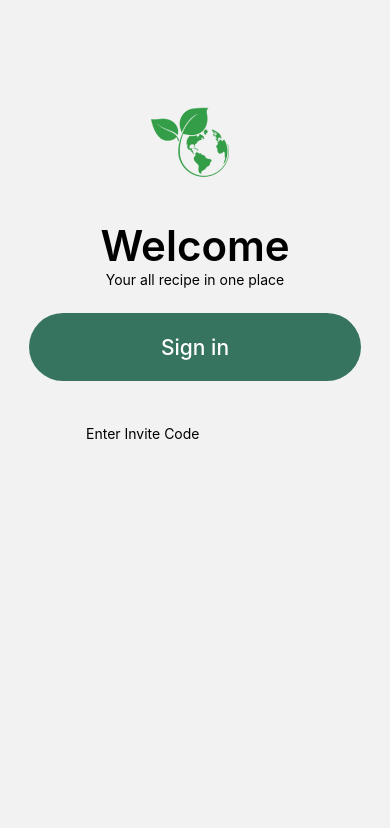
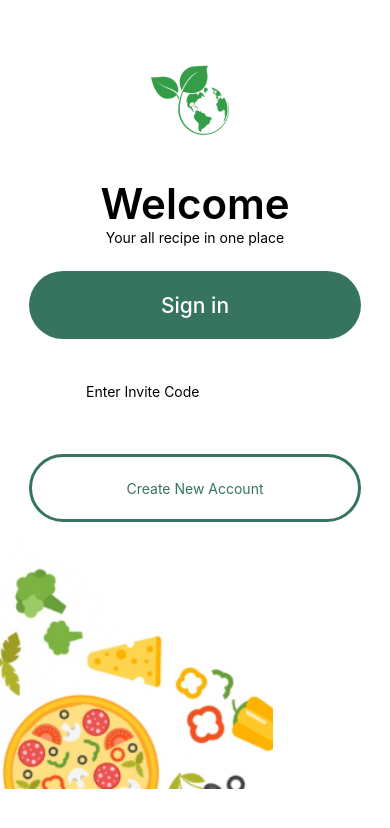
Before and after one commit to NaumanRecat/Simplified-Recipe-App, a React Native app: screen /Splash in a window 390 px wide. Shown: the top 828 px of the page. Built offline with nearby package versions, Linux system fonts and the light colour scheme.

Commit message:
second app

```diff
--- a/src/navigators/ScreenNavigator.js
+++ b/src/navigators/ScreenNavigator.js
@@ -4,6 +4,7 @@ import { createNativeStackNavigator } from '@react-navigation/native-stack';
 
 
 import { Splash } from '../screens/Splash';
+import {Login} from '../screens/Login';
 
 
 
@@ -13,6 +14,7 @@ export const ScreenNavigator =()=>  {
   return (
     <NavigationContainer>
       <Stack.Navigator>
+      <Stack.Screen name="Login" component={Login}  options={{headerShown:false}} />
       <Stack.Screen name="Splash" component={Splash}  options={{headerShown:false}} />
       </Stack.Navigator>
     </NavigationContainer>
--- /dev/null
+++ b/src/screens/Login.js
@@ -0,0 +1,12 @@
+import React from "react";
+import {View, Text} from 'react-native';
+
+export class Login extends React.Component{
+    render(){
+        return(
+            <View>
+                <Text> Test jaan </Text>
+            </View>
+        )
+    }
+}
--- a/src/screens/Splash.js
+++ b/src/screens/Splash.js
@@ -9,12 +9,12 @@ export class Splash extends React.Component{
     render(){
         return(
             <SafeAreaView style={{ flex:1}}>
-            <View style={{ flex:1}}>
+            <View style={{ flex:1, backgroundColor:'#fff'}}>
 
                 <View style={{
                     alignItems:'center',
                     justifyContent:'center',
-                    marginTop:h('10%')
+                    marginTop:h('5%')
                 }}>
                 <Image source={require('../assests/splashtop.png')} />
                 </View>
@@ -60,7 +60,41 @@ export class Splash extends React.Component{
                    <StylishInput/>
                </View>
 
+           <View style={{
+               alignItems:'center',
+           }}>
+           <View style={{
+                 height:h('8%'),
+                 width:w('85%'),
+                //  backgroundColor:'#367460',
+                 borderRadius:h('4%'),
+                 alignItems:'center',
+                 justifyContent:'center',
+                 marginTop: h('3%'),
+                 marginBottom: h('1.6%'),
+                 borderWidth: h('0.3%'),
+                 borderRadius: h('4%'),
+                 borderTopColor: '#367460',
+                 borderBottomColor: '#367460',
+                 borderLeftColor: '#367460',
+                 borderRightColor: '#367460',
+            }}>
+                <Text style={{
+                    color:'#367460',
+                }}>Create New Account</Text>
+            </View>
+            </View>
 
+                <View style={{
+                    height: h('20%'),
+                    width:w('100%'),
+                    // backgroundColor:'#faf',
+                }}>
+                    <Image style={{
+                        height: h('30%'),
+                        width: w('70%')
+                    }} source={require('../assests/in.png')} />
+                </View>
 
 
             </View>
```
Also changed, not shown: src/assests/in.png (added).
